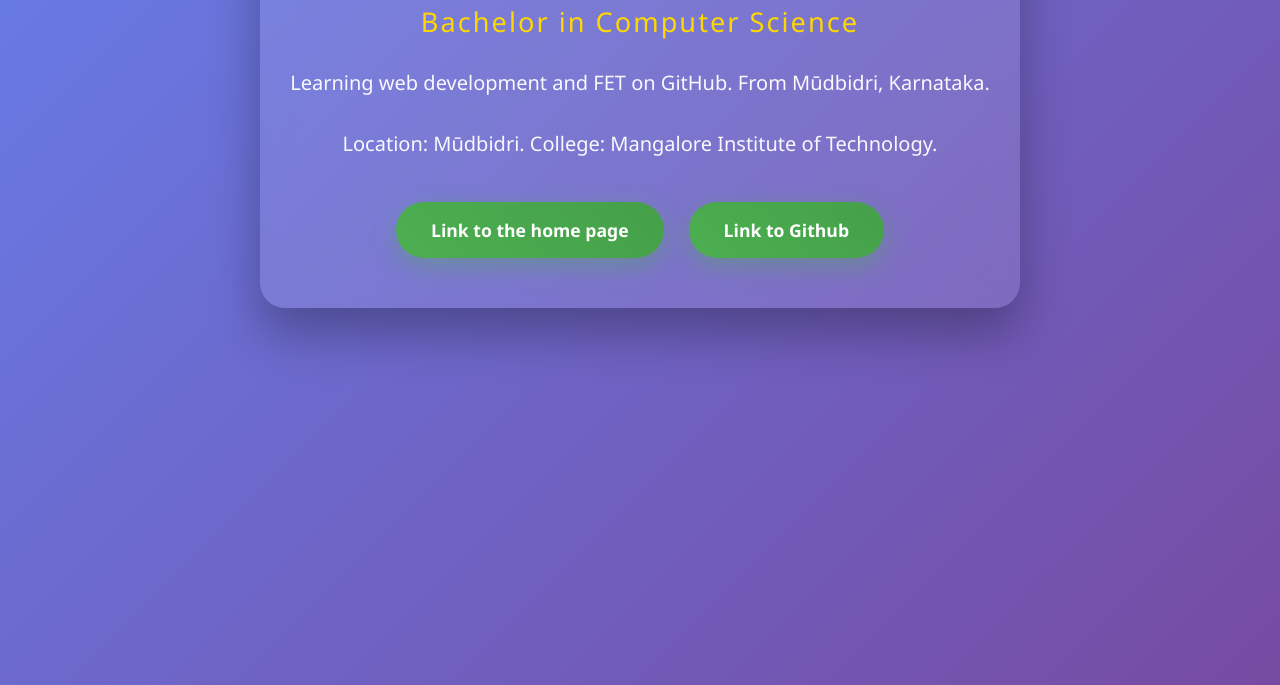
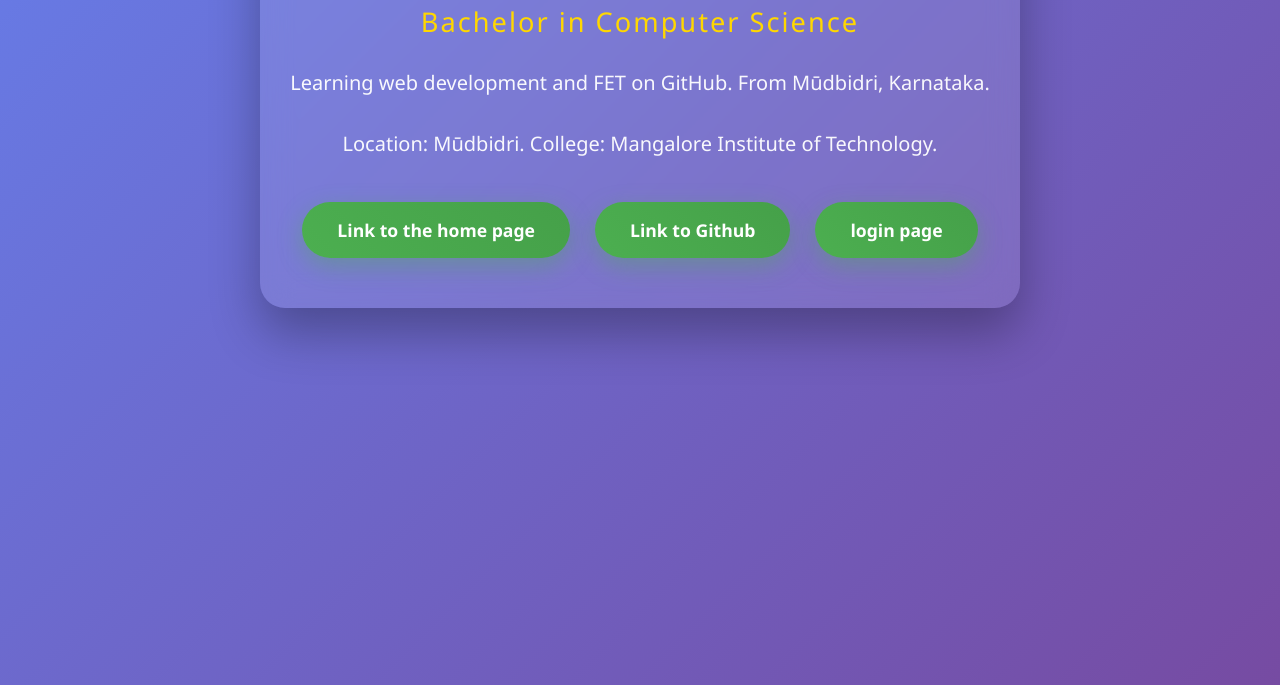
Before and after one commit to karthikacharya1909-hue/sem4-fet, a plain HTML site: page assignment-1/portfolio.html in a window 1280 px wide. Shown: the part 195-880 px from the top of the page. Drawn offline with Linux system fonts and the light colour scheme.

Commit message:
Update portfolio.html

```diff
--- a/assignment-1/portfolio.html
+++ b/assignment-1/portfolio.html
@@ -97,6 +97,7 @@ a:hover {
   <div class="links">
     <a href="https://karthikacharya1909-hue.github.io/sem4-fet/">Link to the home page</a>
     <a href="https://github.com/kartik-acharya">Link to Github</a>
+    <a href="https://karthikacharya1909-hue.github.io/sem4-fet/assignment-1/contact1.html">login page</a>
   </div>
 </div>
 </body>
```
